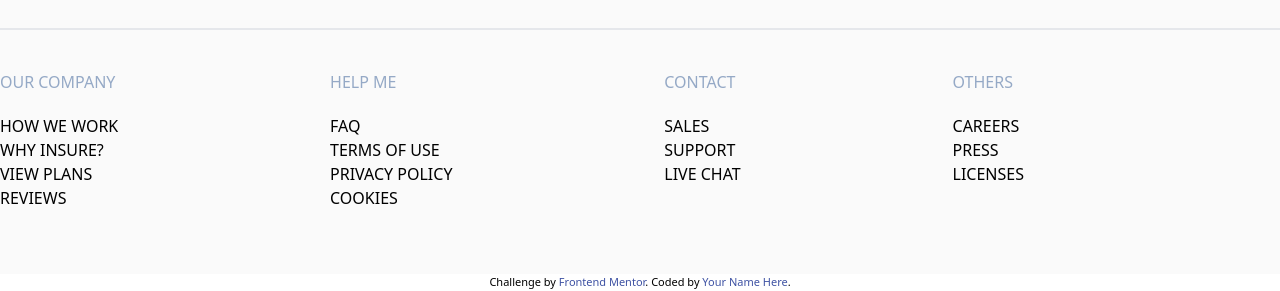
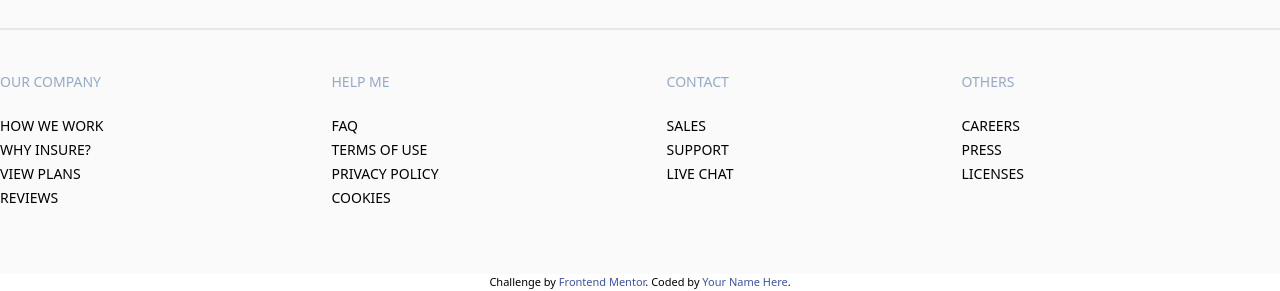
Before and after one commit to Professormood/Insure-landing-page, a website: page index.html in a window 1280 px wide. Shown: the part 1964-2255 px from the top of the page. Drawn offline with nearby package versions, Linux system fonts and the light colour scheme.

Commit message:
Update index.html

```diff
--- a/index.html
+++ b/index.html
@@ -214,7 +214,7 @@
         <div
           class="flex flex-col justify-between items-center gap-6 uppercase max-w-5xl pt-10 md:gap-0 md:flex-row md:items-start">
           <!-- list 1 -->
-          <div class=" flex flex-col space-y-5 items-center md:items-start">
+          <div class=" flex flex-col space-y-5 items-center font-Karla text-sm leading-6 md:items-start">
             <h1 class="text-GrayishBlue">our company</h1>
             <ul class="flex flex-col items-center md:items-start">
               <li><a href=""> How we work</a></li>
@@ -224,7 +224,7 @@
             </ul>
           </div>
           <!-- list 2 -->
-          <div class="flex flex-col space-y-5  items-center md:items-start">
+          <div class="flex flex-col space-y-5  items-center font-Karla text-sm leading-6 md:items-start">
             <h1 class="text-GrayishBlue">Help me</h1>
             <ul class="flex flex-col items-center md:items-start">
               <li><a href=""> FAQ</a></li>
@@ -234,7 +234,7 @@
             </ul>
           </div>
           <!-- list 3 -->
-          <div class="flex flex-col space-y-5  items-center md:items-start">
+          <div class="flex flex-col space-y-5  items-center font-Karla text-sm leading-6 md:items-start">
             <h1 class="text-GrayishBlue">Contact</h1>
             <ul class="flex flex-col items-center md:items-start">
               <li><a href="">Sales</a></li>
@@ -243,7 +243,7 @@
             </ul>
           </div>
           <!-- list 4 -->
-          <div class="flex flex-col space-y-5  items-center md:items-start md:">
+          <div class="flex flex-col space-y-5  items-center font-Karla text-sm leading-6 md:items-start md:">
             <h1 class="text-GrayishBlue">Others</h1>
             <ul class="flex flex-col items-center md:items-start">
               <li><a href="">Careers</a></li>
```
